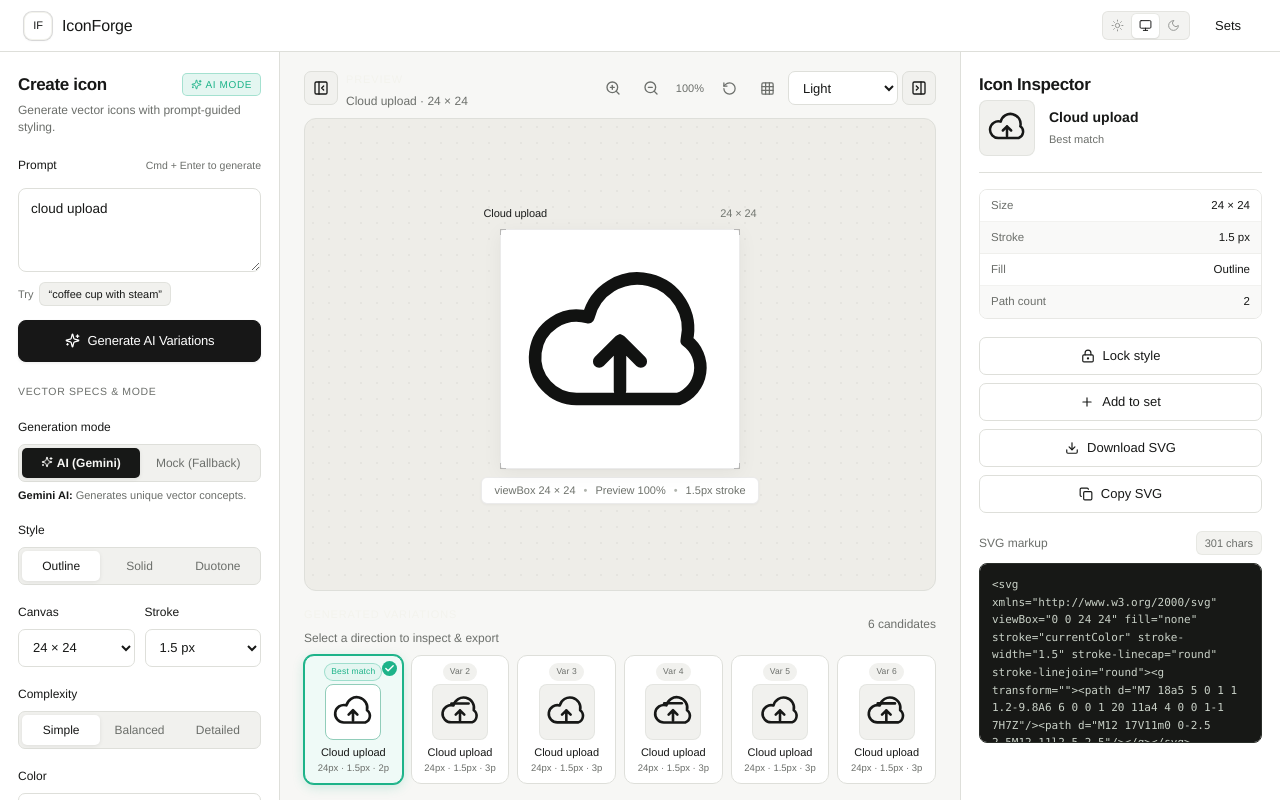
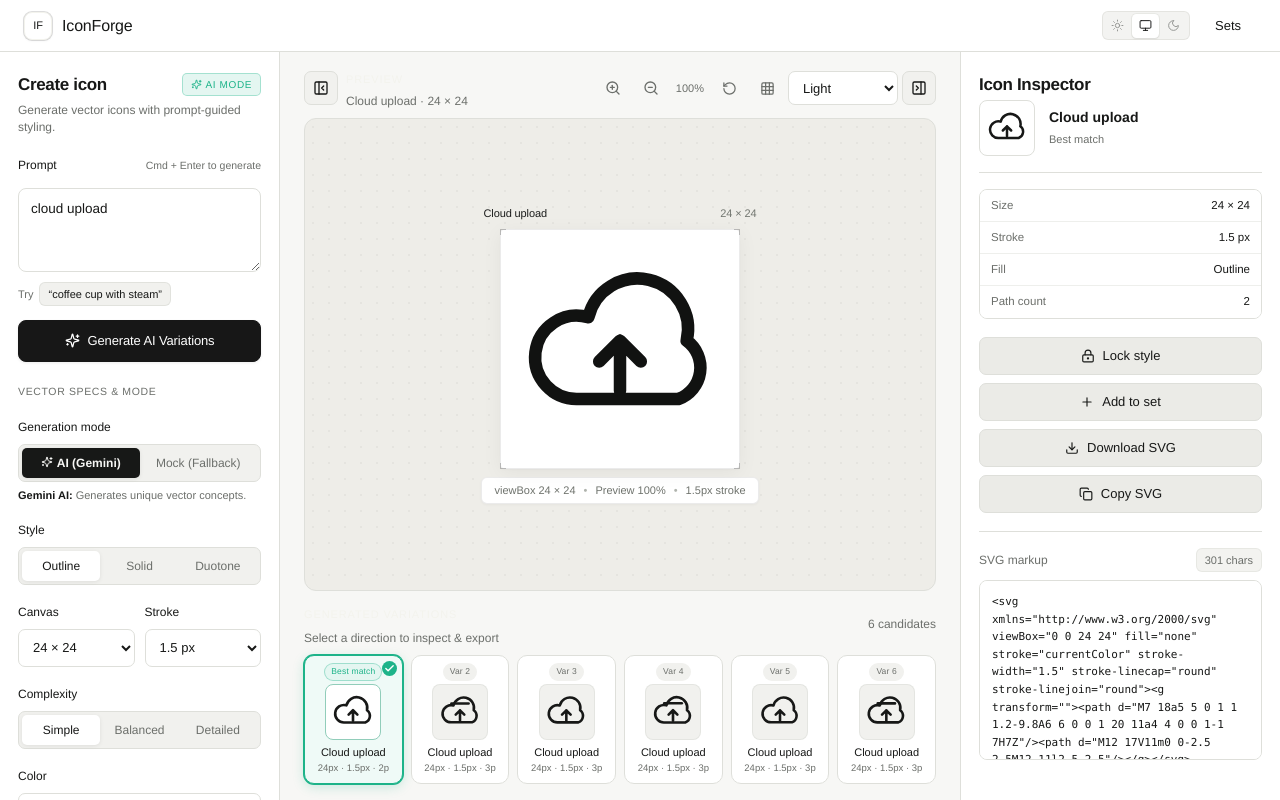
Before and after one commit to pushkarv07/IconForge, a Next.js app: page /app in a window 1280 px wide. Built offline with nearby package versions, Linux system fonts and the light colour scheme.

Commit message:
Inspector: darker action buttons, unified single-surface panel, and zero-gap topbar

```diff
--- a/src/app/app/page.tsx
+++ b/src/app/app/page.tsx
@@ -81,6 +81,7 @@ export default function GeneratorPage() {
     candidates[0];
 
   useEffect(() => {
+    window.scrollTo(0, 0);
     setSets(loadSets());
 
     const syncThemeBg = () => {
@@ -890,7 +891,7 @@ export default function GeneratorPage() {
               <LockKeyhole size={14} />
               {locked ? "Style locked" : "Lock style"}
             </button>
-            <button className="btn btn-add-set" onClick={addToSet}>
+            <button className="btn" onClick={addToSet}>
               <Plus size={14} /> Add to set
             </button>
             <button className="btn" onClick={downloadSvg}>
--- a/src/app/globals.css
+++ b/src/app/globals.css
@@ -3,27 +3,35 @@
 :root, [data-theme="light"] { --bg: #f7f7f5; --panel: #ffffff; --panel-soft: #f1f1ee; --text: #171817; --muted: #6c6f6b; --line: #dedfda; --accent: #e35d3f; --accent-soft: #fff0eb; --hero-mint: #1DB389; --hero-mint-soft: rgba(29, 179, 137, 0.1); --hero-blue: #1DB389; --hero-blue-soft: rgba(29, 179, 137, 0.1); --good: #1DB389; --shadow: 0 18px 50px rgba(25, 27, 24, .08); }
 [data-theme="dark"] { --bg: #141514; --panel: #1c1e1c; --panel-soft: #242724; --text: #f3f3ed; --muted: #a4a9a2; --line: #363a35; --accent: #ff866b; --accent-soft: #3a2520; --hero-mint: #1DB389; --hero-mint-soft: rgba(29, 179, 137, 0.12); --hero-blue: #1DB389; --hero-blue-soft: rgba(29, 179, 137, 0.12); --good: #1DB389; --shadow: 0 18px 50px rgba(0,0,0,.25); }
 * { box-sizing: border-box; }
-html { background: var(--bg); margin: 0 !important; padding: 0 !important; }
+html, body { margin: 0 !important; padding: 0 !important; border: 0 !important; }
+html { background: var(--bg); }
 body { margin: 0 !important; padding: 0 !important; background: var(--bg); color: var(--text); font-family: "Avenir Next", "Helvetica Neue", sans-serif; }
+[hidden] { display: none !important; }
+body:has(.workspace-shell) {
+  overflow: hidden;
+  height: 100vh;
+  height: 100dvh;
+}
 h1, h2, h3, h4, h5, h6 { font-weight: 600; }
 button, input, textarea, select { font: inherit; }
 button { cursor: pointer; }
 :focus-visible { outline: 2px solid var(--accent); outline-offset: 2px; }
-.app-shell { min-height: 100vh; background: var(--bg); margin: 0; padding: 0; }
+.app-shell { min-height: 100vh; background: var(--bg); margin: 0 !important; padding: 0 !important; }
 .app-shell.workspace-shell {
   height: 100vh;
   height: 100dvh;
   display: flex;
   flex-direction: column;
   overflow: hidden;
-  margin: 0;
-  padding: 0;
+  margin: 0 !important;
+  padding: 0 !important;
 }
 .topbar {
   position: sticky;
   top: 0 !important;
   left: 0;
   right: 0;
+  width: 100%;
   margin: 0 !important;
   height: 52px;
   flex-shrink: 0;
@@ -553,40 +561,74 @@ button { cursor: pointer; }
 @keyframes revealCandidate { from { opacity: 0; transform: translateY(6px); } to { opacity: 1; transform: translateY(0); } }
 .variation-revealing { animation: revealCandidate .3s cubic-bezier(0.16, 1, 0.3, 1) forwards; }
 .generation-status-banner { display: flex; align-items: center; justify-content: center; gap: 8px; padding: 8px 14px; border-radius: 8px; background: var(--accent-soft); border: 1px solid color-mix(in srgb, var(--accent) 30%, transparent); color: var(--accent); font-size: 11.5px; font-weight: 500; margin-bottom: 12px; }
-.properties { display: flex; flex-direction: column; gap: 18px; }
+.properties { display: flex; flex-direction: column; gap: 18px; background: var(--panel); }
 .property-title { font-size: 17px; font-weight: 600; letter-spacing: -.02em; margin: 0; }
 .properties-header { display: flex; justify-content: space-between; align-items: center; margin-bottom: 2px; }
 .icon-summary { display: flex; align-items: center; gap: 14px; padding-bottom: 16px; border-bottom: 1px solid var(--line); }
-.icon-summary-stage { width: 56px; height: 56px; border-radius: 8px; background: var(--panel-soft); border: 1px solid color-mix(in srgb, var(--line) 75%, transparent); display: grid; place-items: center; padding: 7px; flex-shrink: 0; }
+.icon-summary-stage { width: 56px; height: 56px; border-radius: 8px; background: var(--panel); border: 1px solid var(--line); display: grid; place-items: center; padding: 7px; flex-shrink: 0; }
 .icon-summary-stage svg { width: 100%; height: 100%; display: block; color: var(--text); }
 .icon-summary-text { min-width: 0; display: flex; flex-direction: column; gap: 3px; }
 .icon-summary-name { font-size: 14px; font-weight: 600; color: var(--text); white-space: nowrap; overflow: hidden; text-overflow: ellipsis; }
 .icon-summary-label { font-size: 11px; color: var(--muted); }
-.actions { display: grid; gap: 8px; }
-.btn-add-set {
+.properties .spec-table {
   background: var(--panel);
   border: 1px solid var(--line);
-  color: var(--text);
-  font-weight: 500;
-  transition: all .18s ease;
-}
-.btn-add-set:hover {
-  background: #1DB389 !important;
-  border-color: #1DB389 !important;
+  border-radius: 8px;
+  overflow: hidden;
+}
+.properties .spec-row {
+  background: var(--panel);
+  border-bottom: 1px solid color-mix(in srgb, var(--line) 50%, transparent);
+}
+.properties .spec-row:nth-child(even) {
+  background: var(--panel);
+}
+.properties .spec-row:last-child {
+  border-bottom: none;
+}
+.actions { display: grid; gap: 8px; }
+.properties .actions .btn,
+.properties .actions .btn-add-set {
+  height: 38px;
+  padding: 0 14px;
+  font-size: 13px;
+  font-weight: 500;
+  border-radius: 7px;
+  display: inline-flex;
+  align-items: center;
+  justify-content: center;
+  gap: 8px;
+  width: 100%;
+  background: #ebebe7;
+  border: 1px solid var(--line);
+  color: var(--text);
+  transition: all 0.2s cubic-bezier(0.16, 1, 0.3, 1);
+}
+[data-theme="dark"] .properties .actions .btn,
+[data-theme="dark"] .properties .actions .btn-add-set {
+  background: #141514;
+  border: 1px solid color-mix(in srgb, var(--line) 85%, transparent);
+  color: var(--text);
+}
+.properties .actions .btn:hover,
+.properties .actions .btn-add-set:hover {
+  background: #78C7A8 !important;
+  border-color: #78C7A8 !important;
   color: #ffffff !important;
   transform: translateY(-1px);
-  box-shadow: 0 4px 14px color-mix(in srgb, #1DB389 32%, transparent);
-}
-.btn-add-set:hover svg {
+  box-shadow: 0 4px 14px color-mix(in srgb, #78C7A8 35%, transparent);
+}
+.properties .actions .btn:hover svg,
+.properties .actions .btn-add-set:hover svg {
   color: #ffffff !important;
   stroke: #ffffff !important;
 }
 .style-profile-card { border: 1px solid var(--line); border-radius: 10px; padding: 14px; background: var(--panel); }
 .style-profile-actions { display: grid; grid-template-columns: 1fr 1fr; gap: 6px; margin-top: 10px; }
 .style-profile-actions .btn { height: 30px; padding: 0 8px; font-size: 11px; }
-.markup-section { display: flex; flex-direction: column; gap: 8px; }
+.markup-section { display: flex; flex-direction: column; gap: 8px; border-top: 1px solid var(--line); padding-top: 16px; }
 .markup-header { display: flex; justify-content: space-between; align-items: center; }
-.code-viewer { background: #171816; color: #c9d1c7; border: 1px solid #2a2e29; border-radius: 8px; padding: 12px; font: 11px/1.6 "SFMono-Regular", Consolas, Menlo, monospace; max-height: 180px; overflow: auto; white-space: pre-wrap; word-break: break-word; }
+.code-viewer { background: var(--panel); color: var(--text); border: 1px solid var(--line); border-radius: 8px; padding: 12px; font: 11px/1.6 "SFMono-Regular", Consolas, Menlo, monospace; max-height: 180px; overflow: auto; white-space: pre-wrap; word-break: break-word; }
 .toast { position: fixed; right: 24px; bottom: 24px; background: var(--text); color: var(--bg); padding: 11px 14px; border-radius: 7px; font-size: 12px; font-weight: 500; box-shadow: var(--shadow); z-index: 20; }
 .landing {
   --accent: var(--hero-mint);
```
